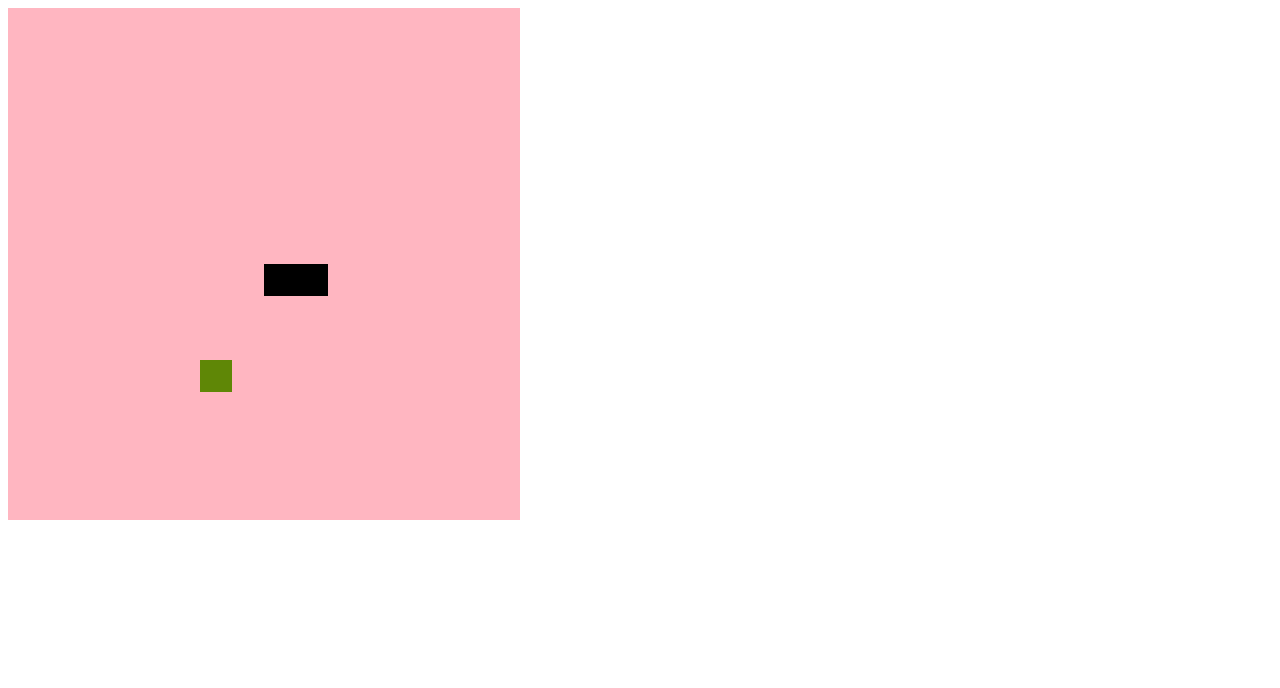
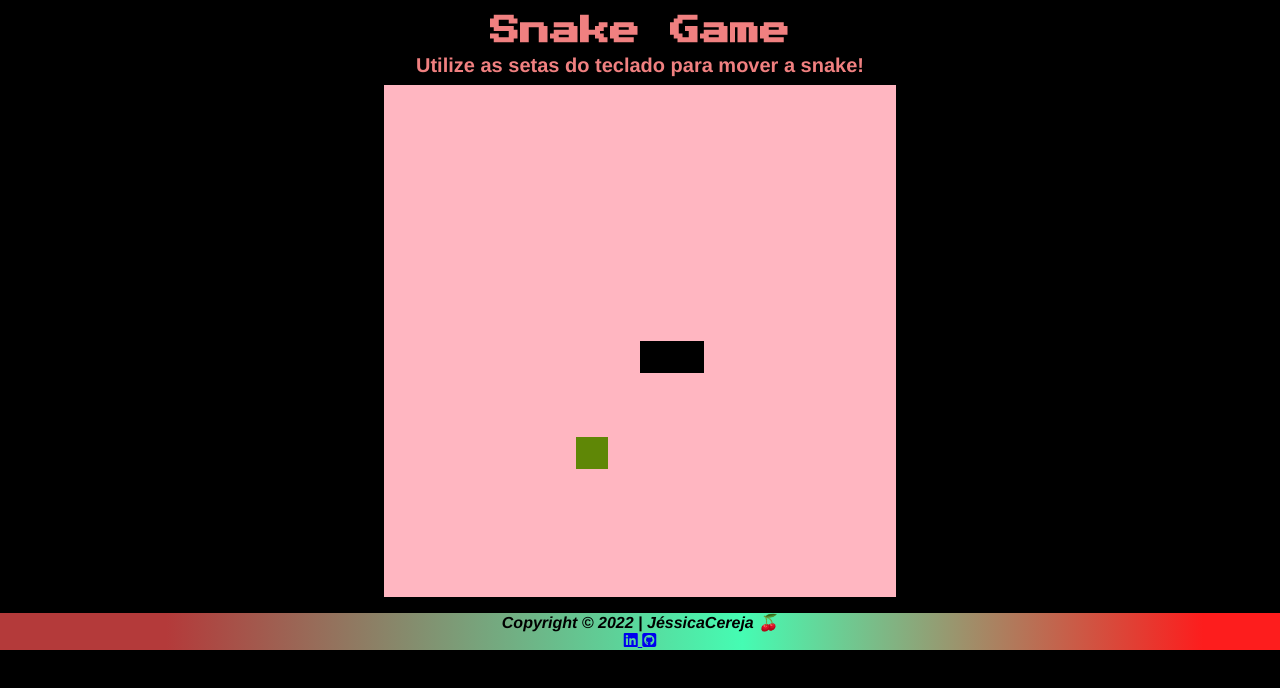
Before and after one commit to JessCereja/SnakeGame, a plain HTML site: page index.html in a window 1280 px wide. Drawn offline with Linux system fonts and the light colour scheme.

Commit message:
finalização do css

```diff
--- a/index.html
+++ b/index.html
@@ -8,7 +8,22 @@
     <title>Snake Game!</title>
   </head>
   <body>
-    <canvas id="snake" width="512" height="512"></canvas>
+    <h1>Snake Game</h1>
+    <p>Utilize as setas do teclado para mover a snake!</p>
+    <div class="container">
+      <canvas id="snake" width="512" height="512"></canvas>
+    </div>
+    <footer>
+        <em>Copyright © 2022 | JéssicaCereja &#127826</em>
+      <div id="links">
+      <a href="https://www.linkedin.com/in/jessica-c-santos/" target="_blank"   ><i class="fa-brands fa-linkedin"></i>
+
+      </a>
+      <a href="https://github.com/JessCereja/" target="_blank"><i class="fa-brands fa-github-square"></i>
+      </a>
+      </div>
+    </footer>
+     <script src="https://kit.fontawesome.com/fa077ca85e.js" crossorigin="anonymous"></script>
     <script src="script.js"></script>
   </body>
 </html>
--- a/style.css
+++ b/style.css
@@ -0,0 +1,64 @@
+/*=======FONTS===========*/
+@import url("https://fonts.googleapis.com/css2?family=Press+Start+2P&display=swap");
+
+/*==========RESET============*/
+
+* {
+  margin: 0;
+  padding: 0;
+  box-sizing: border-box;
+  font-family: "Franklin Gothic Medium", "Arial Narrow", Arial, sans-serif;
+  font-size: 1rem;
+}
+
+body {
+  background: black;
+}
+
+/*=======GAME=========*/
+
+.container {
+  display: flex;
+  flex-direction: row;
+  justify-content: center;
+  align-items: center;
+}
+
+h1 {
+  font-family: "Press Start 2P", cursive;
+  color: lightcoral;
+  text-align: center;
+  margin-top: 1rem;
+  font-size: 30px;
+}
+
+p {
+  text-align: center;
+  margin-top: 0.5rem;
+  margin-bottom: 0.5rem;
+  color: lightcoral;
+  font-weight: bold;
+  font-size: 20px;
+}
+
+canvas {
+  align-items: center;
+}
+
+/*======FOOTER======*/
+footer {
+  margin-top: 1rem;
+  background: linear-gradient(
+    90deg,
+    rgb(180, 58, 58) 13%,
+    rgb(69, 252, 179) 58%,
+    rgb(253, 29, 29) 94%
+  );
+  font-size: 20px;
+  font-weight: bold;
+  display: flex;
+  flex-direction: column;
+  justify-content: center;
+  align-items: center;
+  text-align: center;
+}
```
Also changed, not shown: assets/captura-snakeGame.jpg (added), 1 other file.
